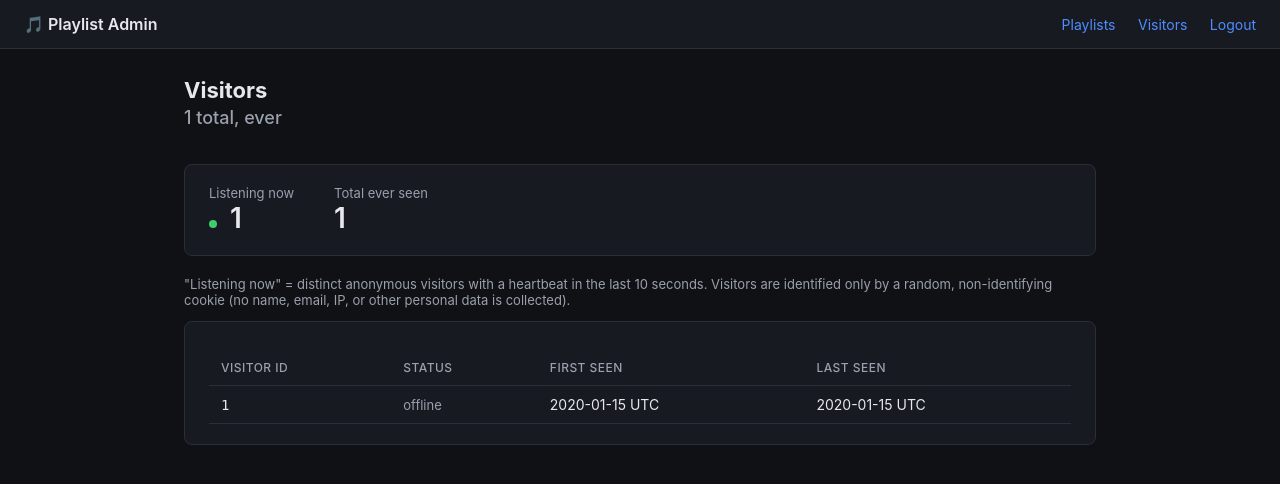
After one commit to Gauravraj1141/deluxsalon, a Python web app: template app/admin/templates/visitors.html in a window 1280 px wide. The commit adds this page. Shown: the top 484 px of the page. Run offline with Jinja, Linux system fonts and the light colour scheme; the template is opened without the code that fills it: most values are stand-ins (such as "Sample title", 1, 10 or a date in 2020).

Commit message:
update live count

```diff
--- a/app/admin/templates/base.html
+++ b/app/admin/templates/base.html
@@ -125,6 +125,7 @@
     <span class="brand">🎵 Playlist Admin</span>
     <span class="links">
       <a href="/admin/playlists">Playlists</a>
+      <a href="/admin/visitors">Visitors</a>
       <a href="/admin/logout">Logout</a>
     </span>
   </nav>
--- /dev/null
+++ b/app/admin/templates/visitors.html
@@ -0,0 +1,63 @@
+{% extends "base.html" %}
+{% block title %}Visitors{% endblock %}
+{% block content %}
+  <div class="page-header">
+    <div>
+      <h1>Visitors</h1>
+      <h2>{{ total_count }} total, ever</h2>
+    </div>
+  </div>
+
+  <div class="card" style="display: flex; gap: 40px; flex-wrap: wrap;">
+    <div>
+      <div class="muted">Listening now</div>
+      <div style="font-size: 28px; font-weight: 600;">
+        <span class="inline-block" style="display:inline-block; width:8px; height:8px; border-radius:999px; background:#3fce6e; margin-right:6px;"></span>
+        {{ live_count }}
+      </div>
+    </div>
+    <div>
+      <div class="muted">Total ever seen</div>
+      <div style="font-size: 28px; font-weight: 600;">{{ total_count }}</div>
+    </div>
+  </div>
+
+  <p class="muted">
+    "Listening now" = distinct anonymous visitors with a heartbeat in the last
+    {{ active_window_seconds }} seconds. Visitors are identified only by a random,
+    non-identifying cookie (no name, email, IP, or other personal data is collected).
+  </p>
+
+  <div class="card">
+    {% if visitors %}
+    <table>
+      <thead>
+        <tr>
+          <th>Visitor ID</th>
+          <th>Status</th>
+          <th>First seen</th>
+          <th>Last seen</th>
+        </tr>
+      </thead>
+      <tbody>
+        {% for visitor in visitors %}
+        <tr>
+          <td><code>{{ visitor.id }}</code></td>
+          <td>
+            {% if visitor.last_seen >= cutoff %}
+              <span style="color:#3fce6e;">● online</span>
+            {% else %}
+              <span class="muted">offline</span>
+            {% endif %}
+          </td>
+          <td>{{ visitor.first_seen.strftime("%Y-%m-%d %H:%M:%S") }} UTC</td>
+          <td>{{ visitor.last_seen.strftime("%Y-%m-%d %H:%M:%S") }} UTC</td>
+        </tr>
+        {% endfor %}
+      </tbody>
+    </table>
+    {% else %}
+    <div class="empty">No visitors recorded yet.</div>
+    {% endif %}
+  </div>
+{% endblock %}
```
Also changed, not shown: app/admin/routes.py (+27 -1 lines), app/services/presence.py (+12 -4 lines).
